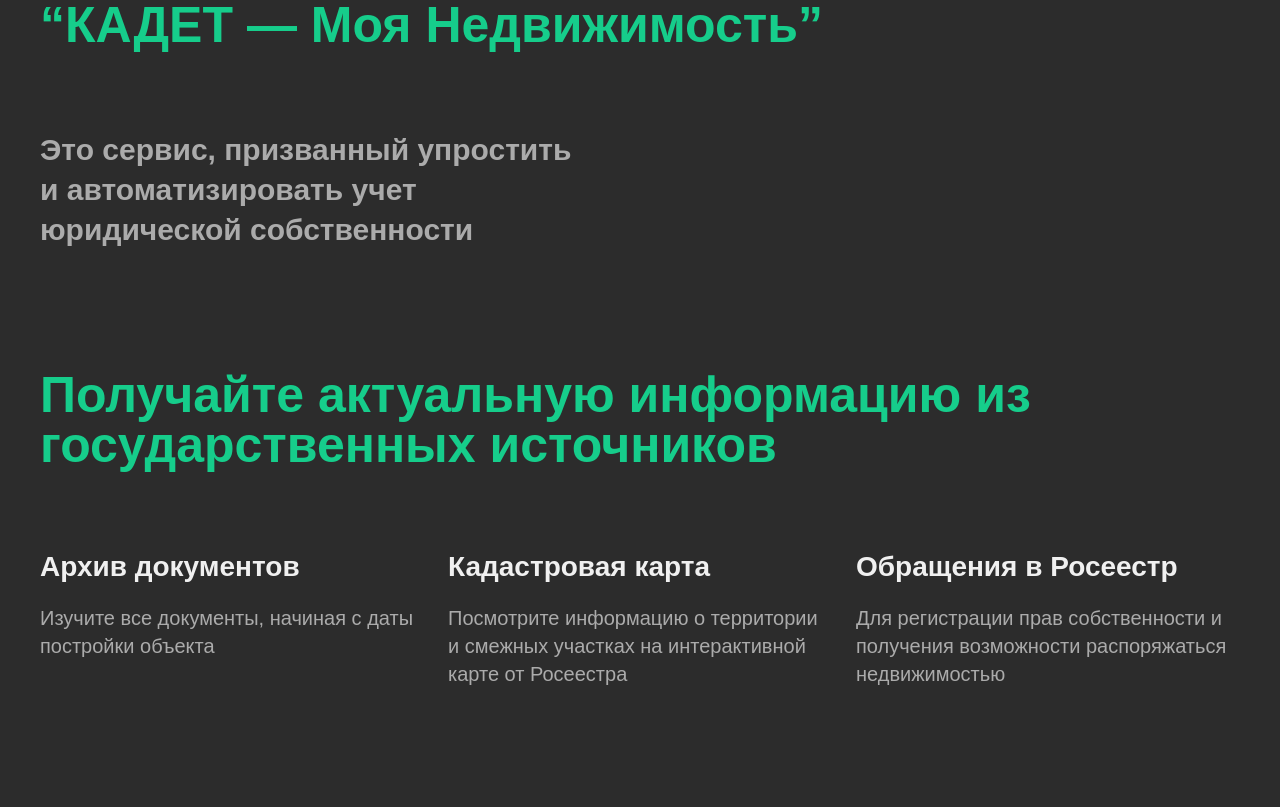
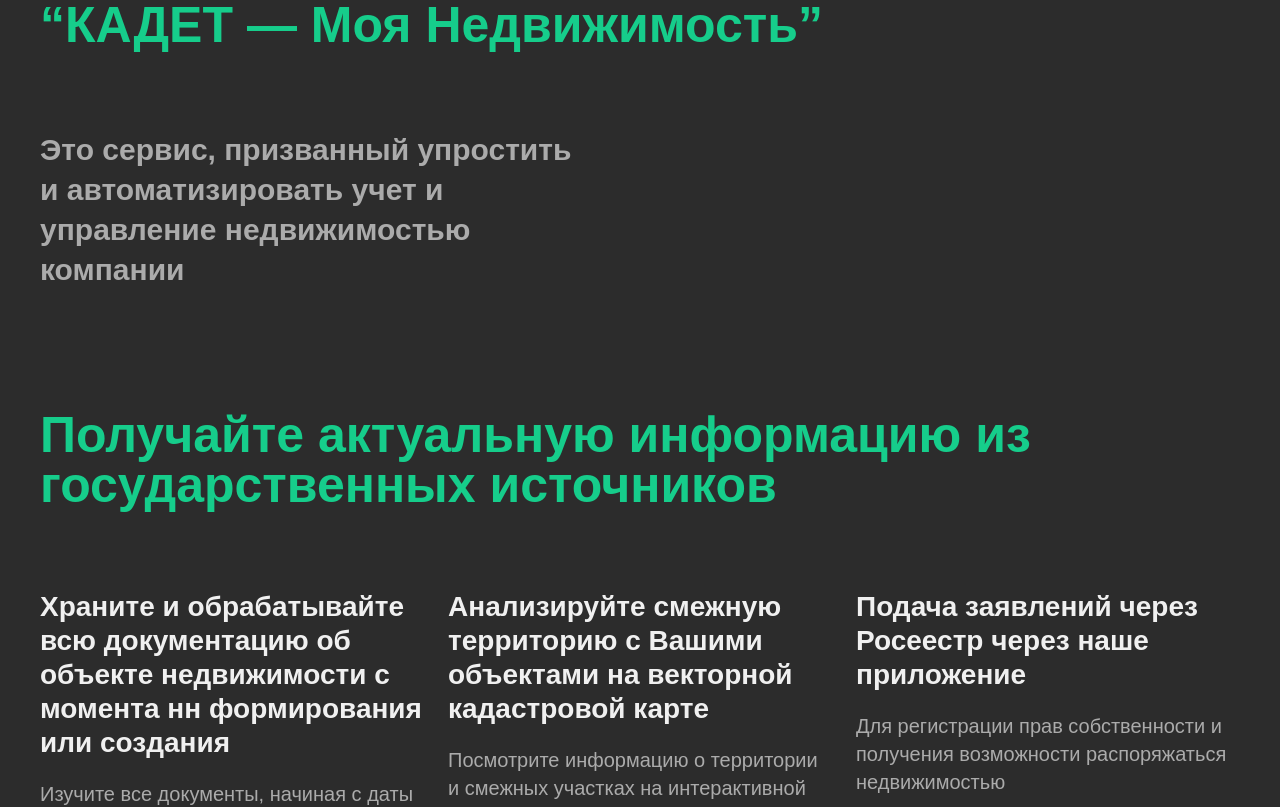
Before and after one commit to FoxyGDFD/kadet.exe, a React (Create React App) app: page /product in a window 1280 px wide. Shown: the part 1240-2047 px from the top of the page. Built offline with nearby package versions, Linux system fonts and the light colour scheme.

Commit message:
ref Content.ts && static content in Main.tsx

```diff
--- a/src/Components/Content.ts
+++ b/src/Components/Content.ts
@@ -23,22 +23,22 @@
 
 export const prodInfo = {
     title: '“КАДЕТ — Моя Недвижимость”',
-    description: 'Это сервис, призванный упростить и автоматизировать учет юридической собственности'
+    description: 'Это сервис, призванный упростить и автоматизировать учет и управление недвижимостью компании'
 };
 
 export const actInfo = {
   title: 'Получайте актуальную информацию\n из государственных источников',
   list: [
     {
-      title: 'Архив документов',
+      title: 'Храните и обрабатывайте всю документацию об объекте недвижимости с момента нн формирования или создания',
       description: 'Изучите все документы,\n начиная с даты постройки объекта'
     },
     {
-      title: 'Кадастровая карта',
+      title: 'Анализируйте смежную территорию с Вашими объектами на векторной кадастровой карте',
       description: 'Посмотрите информацию о территории и смежных участках на интерактивной карте от Росеестра'
     },
     {
-      title: 'Обращения в Росеестр',
+      title: 'Подача заявлений через Росеестр через наше приложение',
       description: 'Для регистрации прав собственности и получения возможности распоряжаться недвижимостью'
     }
   ]
--- a/src/Pages/Main.tsx
+++ b/src/Pages/Main.tsx
@@ -11,7 +11,7 @@
   return(
     <>
       <Header />
-      <Flex title='Мы занимаемся' description='Разработкой ПО для управления недвижимостью юридических и физических лиц' />
+      <Flex title='Мы занимаемся' description='Разработкой ПО для управления недвижимостью юридических лиц' />
 
       <DarkSection>
         <div>
@@ -28,11 +28,11 @@
       </DarkSection>
       <DarkSection>
         <div>
-          <h2>ООО “ДДХ – Кадастр и Консалтинг”</h2>
-          <div className="flex">
-            <h3><i>Лидер</i> рынка кадастровых <br/> и сопутствующих услуг</h3>
-            <h3><i>Сооснователь</i> компании</h3>
-            </div>
+          <h2>Продукт разработан в партнерстве с ООО “ДДХ – Кадастр и Консалтинг”</h2>
+          {/*<div className="flex">*/}
+          {/*  <h3><i>Лидер</i> рынка кадастровых <br/> и сопутствующих услуг</h3>*/}
+          {/*  <h3><i>Сооснователь</i> компании</h3>*/}
+          {/*  </div>*/}
           </div>
         </DarkSection>
     </>
```
